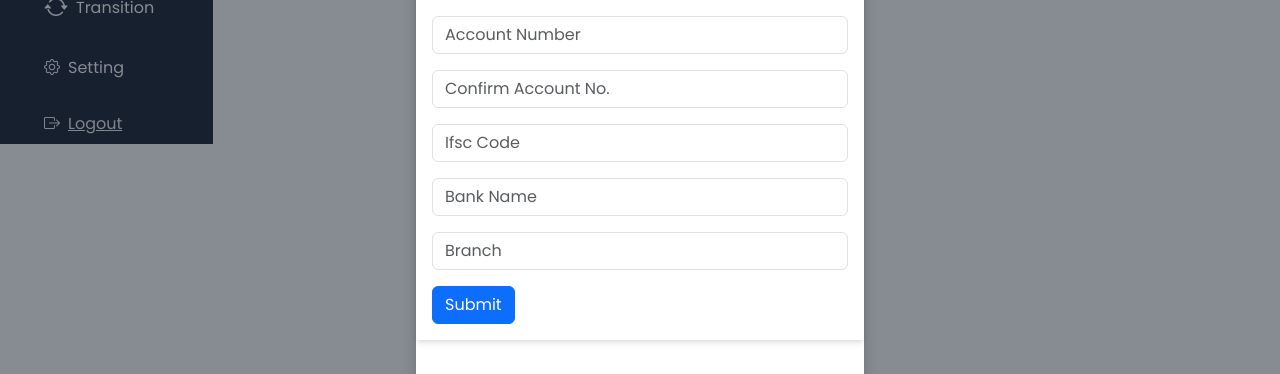
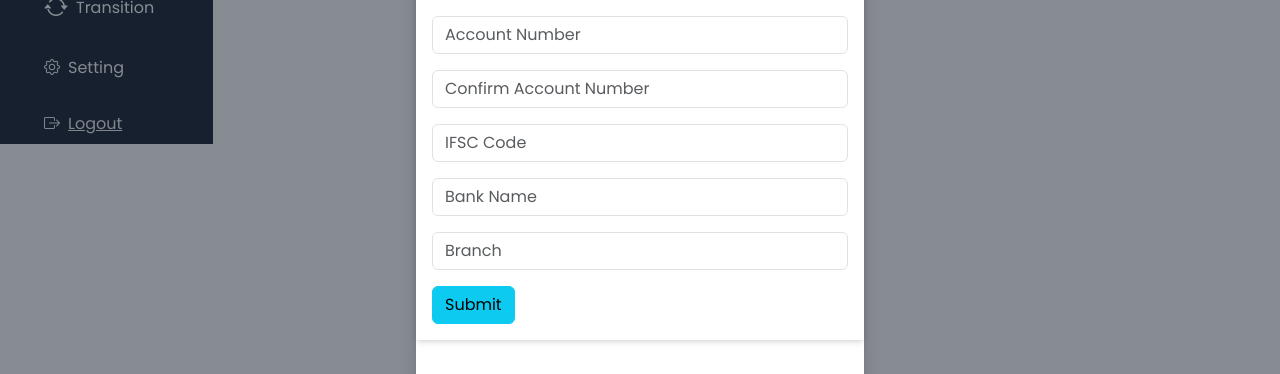
Before and after one commit to jaankiseema/chess_chess, a React (Create React App) app in the folder ches/: page /Userkyc in a window 1280 px wide. Both pictures are taken after a click on the button "Toggle modal". Shown: the part 332-706 px from the top of the page. Built offline with nearby package versions, Linux system fonts and the light colour scheme; no server answers.

Commit message:
add and display usiing api

```diff
--- a/ches/src/Dashboard-Component/addkyc.js
+++ b/ches/src/Dashboard-Component/addkyc.js
@@ -1,7 +1,7 @@
 import React, { useState } from 'react';
-import { Link, useNavigate } from "react-router-dom";
-const Addkyc = () => {
-    const navigate = useNavigate();
+import { useNavigate } from 'react-router-dom';
+
+const Addkyc = ({ onKycSubmitted }) => {
     const [isModalOpen, setIsModalOpen] = useState(false);
     const [formData, setFormData] = useState({
         email: '',
@@ -14,6 +14,7 @@ const Addkyc = () => {
         branch: '',
     });
     const [errors, setErrors] = useState({});
+    const navigate = useNavigate();
 
     const toggleModal = () => {
         setIsModalOpen(!isModalOpen);
@@ -46,7 +47,6 @@ const Addkyc = () => {
         e.preventDefault();
         if (validate()) {
             const token = localStorage.getItem('token');
-            console.log("token as ...",token)
             try {
                 const response = await fetch('http://localhost:7000/api/kyc', {
                     method: 'POST',
@@ -69,12 +69,10 @@ const Addkyc = () => {
                 const result = await response.json();
                 if (response.status === 201) {
                     console.log('KYC created successfully:', result);
-                    toggleModal();
-                    navigate("/Userkyc");
-                    // You can add any additional success handling here
+                    toggleModal(); // Close the modal
+                    onKycSubmitted(); // Fetch updated KYC data
                 } else {
                     console.error('Error creating KYC:', result);
-                    // Handle error response from the server
                 }
             } catch (error) {
                 console.error('Error submitting form:', error);
@@ -131,7 +129,7 @@ const Addkyc = () => {
                                             <div className="mb-3">
                                                 <input
                                                     type="password"
-                                                    className={`form-control ${errors.password ? 'is-invalid' : ''}`}
+                                                    className={`form-control mt-2 ${errors.password ? 'is-invalid' : ''}`}
                                                     name="password"
                                                     placeholder='Password'
                                                     value={formData.password}
@@ -142,7 +140,7 @@ const Addkyc = () => {
                                             <div className="mb-3">
                                                 <input
                                                     type="text"
-                                                    className={`form-control ${errors.accountHolderName ? 'is-invalid' : ''}`}
+                                                    className={`form-control mt-2 ${errors.accountHolderName ? 'is-invalid' : ''}`}
                                                     name="accountHolderName"
                                                     placeholder='Account Holder Name'
                                                     value={formData.accountHolderName}
@@ -153,7 +151,7 @@ const Addkyc = () => {
                                             <div className="mb-3">
                                                 <input
                                                     type="text"
-                                                    className={`form-control ${errors.accountNumber ? 'is-invalid' : ''}`}
+                                                    className={`form-control mt-2 ${errors.accountNumber ? 'is-invalid' : ''}`}
                                                     name="accountNumber"
                                                     placeholder='Account Number'
                                                     value={formData.accountNumber}
@@ -164,9 +162,9 @@ const Addkyc = () => {
                                             <div className="mb-3">
                                                 <input
                                                     type="text"
-                                                    className={`form-control ${errors.confirmAccountNumber ? 'is-invalid' : ''}`}
+                                                    className={`form-control mt-2 ${errors.confirmAccountNumber ? 'is-invalid' : ''}`}
                                                     name="confirmAccountNumber"
-                                                    placeholder='Confirm Account No.'
+                                                    placeholder='Confirm Account Number'
                                                     value={formData.confirmAccountNumber}
                                                     onChange={handleChange}
                                                 />
@@ -175,9 +173,9 @@ const Addkyc = () => {
                                             <div className="mb-3">
                                                 <input
                                                     type="text"
-                                                    className={`form-control ${errors.ifscCode ? 'is-invalid' : ''}`}
+                                                    className={`form-control mt-2 ${errors.ifscCode ? 'is-invalid' : ''}`}
                                                     name="ifscCode"
-                                                    placeholder='Ifsc Code'
+                                                    placeholder='IFSC Code'
                                                     value={formData.ifscCode}
                                                     onChange={handleChange}
                                                 />
@@ -186,7 +184,7 @@ const Addkyc = () => {
                                             <div className="mb-3">
                                                 <input
                                                     type="text"
-                                                    className={`form-control ${errors.bankName ? 'is-invalid' : ''}`}
+                                                    className={`form-control mt-2 ${errors.bankName ? 'is-invalid' : ''}`}
                                                     name="bankName"
                                                     placeholder='Bank Name'
                                                     value={formData.bankName}
@@ -197,7 +195,7 @@ const Addkyc = () => {
                                             <div className="mb-3">
                                                 <input
                                                     type="text"
-                                                    className={`form-control ${errors.branch ? 'is-invalid' : ''}`}
+                                                    className={`form-control mt-2 ${errors.branch ? 'is-invalid' : ''}`}
                                                     name="branch"
                                                     placeholder='Branch'
                                                     value={formData.branch}
@@ -205,7 +203,7 @@ const Addkyc = () => {
                                                 />
                                                 {errors.branch && <div className="invalid-feedback">{errors.branch}</div>}
                                             </div>
-                                            <button type="submit" className="btn btn-primary">Submit</button>
+                                            <button type="submit" className="btn btn-info">Submit</button>
                                         </form>
                                     </div>
                                 </div>
--- a/ches/src/Dashboard-Component/userkyc.js
+++ b/ches/src/Dashboard-Component/userkyc.js
@@ -1,14 +1,12 @@
-import React, { useEffect,useState } from 'react';
+import React, { useEffect, useState } from 'react';
 import Dashnavbar from './dashnavbar';
-import styles from './dash.css';
 import Dashboardmenu from './dashboardmenu';
 import Addkyc from './addkyc';
-// import React, { useEffect, useState } from 'react';
+import styles from './dash.css';
 
 const Userkyc = () => {
     const [kycData, setKycData] = useState([]);
 
-        useEffect(() => {
     const fetchKycData = async () => {
         const token = localStorage.getItem('token');
         try {
@@ -31,9 +29,9 @@ const Userkyc = () => {
         }
     };
 
+    useEffect(() => {
         fetchKycData();
     }, []);
-
 
     return (
         <div>
@@ -44,9 +42,7 @@ const Userkyc = () => {
                         <Dashnavbar />
                         <div className="row" style={{ background: '#f0f0ff' }}>
                             <div className='col-sm-3'></div>
-
-
-                            <Addkyc />
+                            <Addkyc onKycSubmitted={fetchKycData} />
                             <div>
                                 <h2>KYC Data</h2>
                                 {kycData.length > 0 ? (
@@ -79,10 +75,8 @@ const Userkyc = () => {
                                 )}
                             </div>
                         </div>
-
                     </div>
                 </div>
-
             </div>
         </div>
     );
```
Lines whose indentation alone changed are shown as unchanged.
